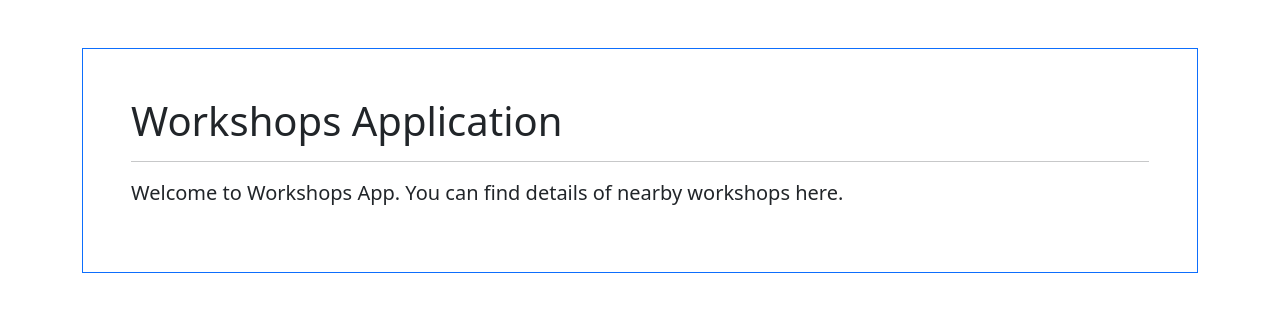
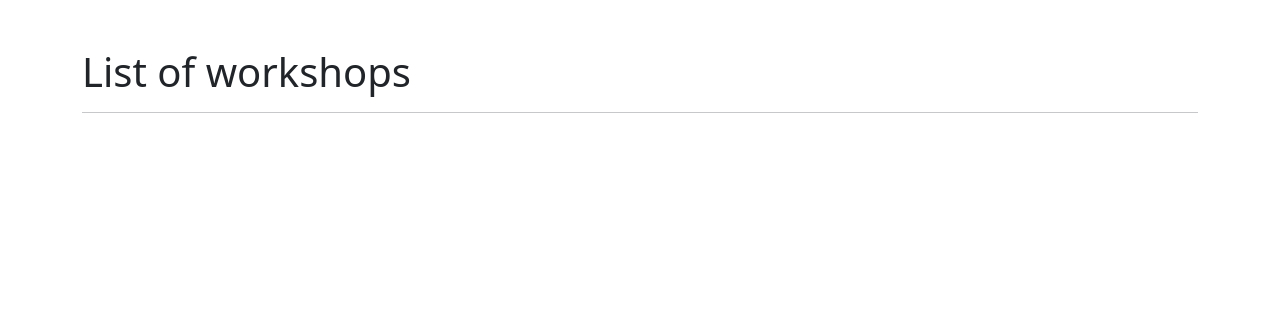
Before and after one commit to puranik3/db-react-jul-22-2024, a React (Create React App) app in the folder 04-react/workshops-app/: page /workshops in a window 1280 px wide. Shown: the top 312 px of the page. Built offline with nearby package versions, Linux system fonts and the light colour scheme.

Commit message:
started routing

```diff
--- a/04-react/workshops-app/src/App.tsx
+++ b/04-react/workshops-app/src/App.tsx
@@ -1,4 +1,6 @@
 import HomePage from './pages/HomePage';
+import WorkshopsListPage from './pages/WorkshopsListPage';
+import { Routes, Route } from 'react-router-dom';
 
 // {
 //   title: "Workshops App",
@@ -15,7 +17,16 @@
 
   return (
     <div className="container my-5">
-      <HomePage title={props.title} />
+      <Routes>
+        <Route
+          element={<HomePage title={props.title} />}
+          path="/"
+        />
+        <Route
+          element={<WorkshopsListPage />}
+          path="/workshops"
+        />
+      </Routes>
     </div>
   );
 };
--- /dev/null
+++ b/04-react/workshops-app/src/components/WorkshopsList.tsx
@@ -0,0 +1,11 @@
+const WorkshopsList = () => {
+    // A Fragment - <></> is simply used to group elements
+    return (
+        <>
+            <h1>List of workshops</h1>
+            <hr />
+        </>
+    );
+}
+
+export default WorkshopsList;
--- a/04-react/workshops-app/src/index.tsx
+++ b/04-react/workshops-app/src/index.tsx
@@ -1,5 +1,6 @@
 import React from 'react';
 import ReactDOM from 'react-dom/client';
+import { BrowserRouter } from 'react-router-dom';
 
 import 'bootstrap/dist/css/bootstrap.css';
 
@@ -19,10 +20,11 @@
 // In class-based components, and you want to drill props {...this.appProps}
 root.render(
   <React.StrictMode>
-    <Application
-      {...appProps}
-    />
-
+    <BrowserRouter>
+      <Application
+        {...appProps}
+      />
+    </BrowserRouter>
   </React.StrictMode>
 )
 
--- /dev/null
+++ b/04-react/workshops-app/src/pages/WorkshopsListPage.tsx
@@ -0,0 +1,9 @@
+import WorkshopsList from "../components/WorkshopsList";
+
+const WorkshopsListPage = () => {
+    return (
+        <WorkshopsList />
+    );
+}
+
+export default WorkshopsListPage;
```
